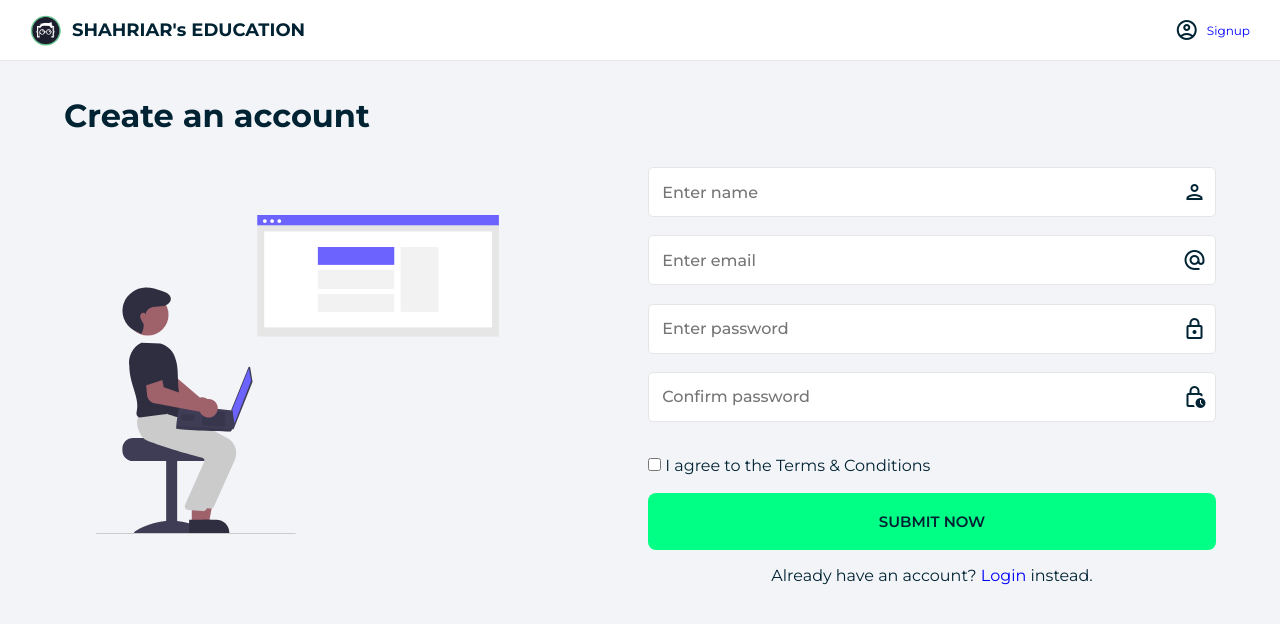
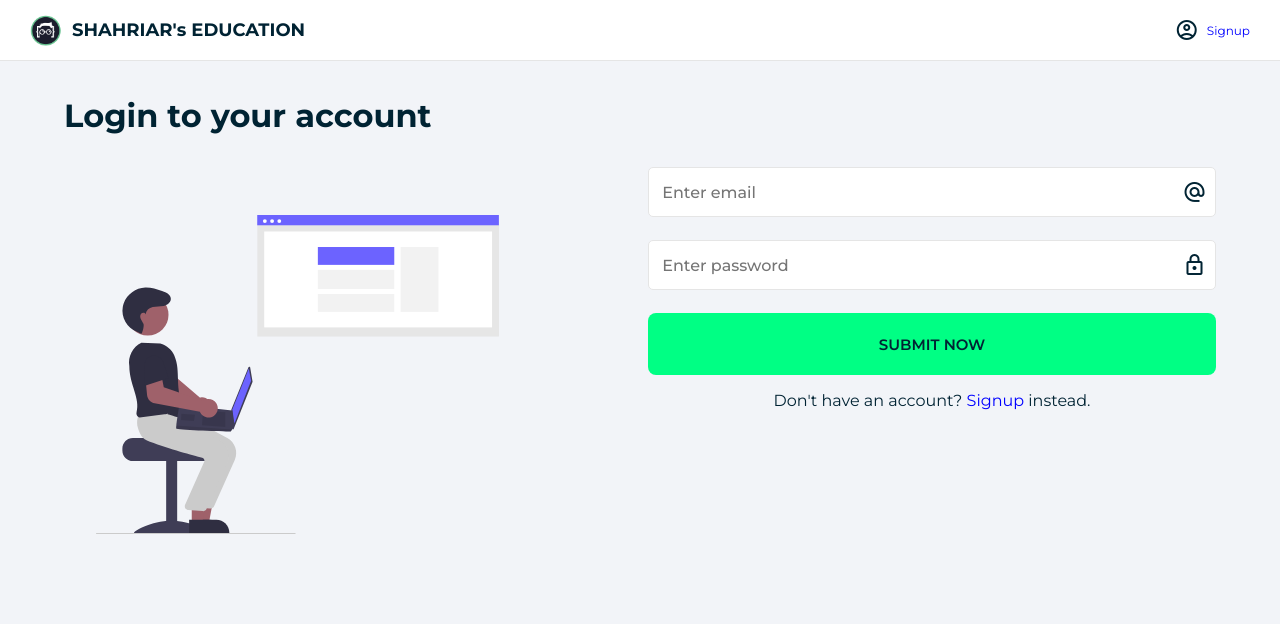
Before and after one commit to brainshahriar/react-quizz-app-firebase, a React (Create React App) app: page / in a window 1280 px wide. Shown: the top 624 px of the page. Built offline with nearby package versions, Linux system fonts and the light colour scheme.

Commit message:
login page setup

```diff
--- a/src/components/App.js
+++ b/src/components/App.js
@@ -1,7 +1,9 @@
 import "../styles/App.css";
 
 import Layout from "./Layout";
-import Signup from "../components/pages/Signup";
+// import Signup from "../components/pages/Signup";
+import Login from "../components/pages/Login";
+
 // import Home from "./pages/Home";
 
 
@@ -9,7 +11,8 @@ function App() {
   return (
       <Layout>
         {/* <Home /> */}
-        <Signup />
+        <Login />
+        {/* <Signup /> */}
         </Layout>
   );
 }
--- /dev/null
+++ b/src/components/pages/Login.jsx
@@ -0,0 +1,34 @@
+import classes from "../../styles/Login.module.css";
+import Button from "../Button";
+import Form from "../Form";
+import Illustration from "../Illustration";
+import TextInput from "../TextInput";
+
+export default function Signup() {
+  return (
+    <>
+      <h1>Login to your account</h1>
+
+      <div className="column">
+        <Illustration />
+        <Form className={`${classes.login}`}>
+          <TextInput
+            type="text"
+            placeholder="Enter email"
+            icon="alternate_email"
+          />
+
+          <TextInput type="password" placeholder="Enter password" icon="lock" />
+
+          <Button>
+            <span>Submit Now</span>
+          </Button>
+
+          <div className="info">
+            Don't have an account? <a href="signup.html">Signup</a> instead.
+          </div>
+        </Form>
+      </div>
+    </>
+  );
+}
--- /dev/null
+++ b/src/styles/Login.module.css
@@ -0,0 +1,3 @@
+.login {
+    height: 330px;
+  }
```
